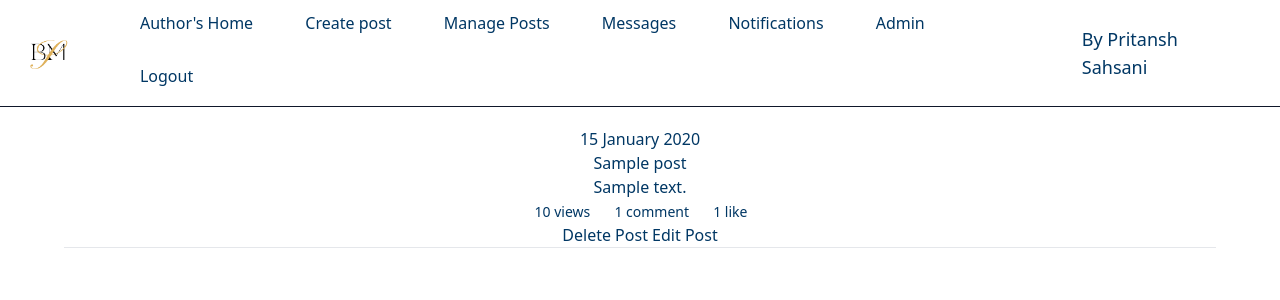
After one commit to pritansh-sahsani/the-bland-mirror, a Flask app: page /manage_posts in a window 1280 px wide. The commit adds this page. Shown: the top 300 px of the page. Run offline with Flask 2, Linux system fonts and the light colour scheme; a user stored in the database is signed in; tables that the repository leaves empty hold one stand-in row (values such as "Sample post"); style sheets or scripts are compiled from the project's sources; parts of the project's set-up code (start-up, migrations or seed data) failed here and were passed over; some libraries are stand-ins or nearby versions.

Commit message:
Created manage posts
Created manage posts, along with deleting and editing posts.

```diff
--- a/main/routes.py
+++ b/main/routes.py
@@ -213,8 +213,6 @@ def create_post():
     if len(choices) == 0:
         default_choice = ('', 'No posts available')
         choices = [default_choice]
-        choices = [default_choice]
-        choices = [default_choice]
     else:
         choices.insert(0, ('', 'Random Post'))
 
@@ -354,6 +352,99 @@ def reply_message(message_id):
 
     return render_template("reply_message.html", reply_form = reply_form, message = message, reply= reply)
 
+@app.route('/manage_posts', methods=['GET', 'POST'])
+@login_required
+def manage_posts():
+    posts = Posts.query.order_by(Posts.created_at.desc())\
+    .with_entities(Posts.id, Posts.title, Posts.url_title, Posts.summary, Posts.created_at, Posts.cover_img, Posts.views, Posts.likes, Posts.comments)\
+    .all()
+    posts_len=len(posts)
+    return render_template("manage_posts.html", posts=posts, posts_len=posts_len)
+
+@app.route('/delete_post/<string:post_id>', methods=['GET', 'POST'])
+@login_required
+def delete_post(post_id):
+    post_id = int(post_id)
+
+    post = Posts.query.filter_by(id = post_id).first_or_404()
+    likes = Likes.query.filter_by(post_no=post.id).all()
+    comments =  Comment.query.filter_by(post_no=post.id).all()
+    db.session.delete(post)
+    for like in likes:
+        db.session.delete(like)
+    for comment in comments:
+        db.session.delete(comment)
+    db.session.commit()
+
+    os.remove(os.path.join(app.root_path + '/static/post_img/' + post.cover_img))
+
+
+    flash("Post deleted successfully.")
+    return redirect(url_for('manage_posts'))
+
+@app.route('/edit_post/<string:post_id>', methods=['GET', 'POST'])
+@login_required
+def edit_post(post_id):
+    post_id = int(post_id)
+    old_post = Posts.query.filter_by(id = post_id).first_or_404()
+    posts = Posts.query.order_by(Posts.created_at.desc()).all()#
+
+    r1 = Posts.query.filter_by(id=old_post.related_1).first()
+    r2 = Posts.query.filter_by(id=old_post.related_2).first()
+    r3 = Posts.query.filter_by(id=old_post.related_3).first()
+
+    choices = [(post.id, post.title) for post in posts]
+
+    if len(choices) == 0:
+        [('', 'No posts available')]
+    else:
+        choices.insert(0, ('', 'Random Post'))
+        choices.remove((r1.id, r1.title))
+        choices.insert(0, (r1.id, r1.title))
+
+        choices.remove((r2.id, r2.title))
+        choices.insert(0, (r2.id, r2.title))
+
+        choices.remove((r3.id, r3.title))
+        choices.insert(0, (r3.id, r3.title))
+
+    post_form = PostForm(selection_choices=choices)
+
+    if post_form.validate_on_submit():
+
+        url_title = post_form.title.data
+        url_title = re.sub('[^-.~0-9a-zA-Z ]', '', url_title)
+
+        f = post_form.cover_img.data
+        if f:
+            os.remove(os.path.join(app.root_path + 'static','post_img', old_post.cover_img))
+            filename = url_title + '.' + f.filename.rsplit('.', 1)[1].lower()
+            f.save(os.path.join(app.root_path, 'static', 'post_img', filename))
+        else:
+            filename=old_post.cover_img
+
+        related_1 = int(post_form.related_1.data) if post_form.related_1.data else None
+        related_2 = int(post_form.related_2.data) if post_form.related_2.data else None
+        related_3 = int(post_form.related_3.data) if post_form.related_3.data else None
+
+        new_post = Posts(id = old_post.id, title = post_form.title.data, created_at = old_post.created_at, url_title = url_title, content = post_form.content.data, summary = post_form.summary.data, cover_img = filename, related_1 = related_1, related_2 = related_2, related_3 = related_3)
+
+        likes = Likes.query.filter_by(post_no=old_post.id).all()
+        comments =  Comment.query.filter_by(post_no=old_post.id).all()
+        db.session.delete(old_post)
+        for like in likes:
+            db.session.delete(like)
+        for comment in comments:
+            db.session.delete(comment)
+
+        db.session.add(new_post)
+        db.session.commit()
+
+        flash("Post Updated Successfully!", 'success')
+
+        return redirect(url_for('index'))
+
+    return render_template("edit_post.html", post_form=post_form, old_post=old_post)
 
 @app.errorhandler(404)
 def page_not_found(e):
--- a/main/templates/layout.html
+++ b/main/templates/layout.html
@@ -60,6 +60,9 @@
 							</a>
 							<a class="navbar-link" href="/create_post">
 								<button class="underline-btn">Create post</button>
+							</a>
+							<a class="navbar-link" href="/manage_posts">
+								<button class="underline-btn">Manage Posts</button>
 							</a>
 							<a class="navbar-link" href="/messages">
 								<button class="underline-btn">Messages</button>
--- /dev/null
+++ b/main/templates/manage_posts.html
@@ -0,0 +1,63 @@
+{% extends "layout.html" %}
+
+{% block title %}
+    Manage Posts
+{% endblock %}
+
+{% block main %}
+
+    <script type=text/javascript>
+
+        var posts_len = {{ posts_len }}
+        {% for post in posts %}
+            $(function() {
+                $('#delete_post{{ post.id }}').on('click', function(e) {
+                    e.preventDefault()
+                    $.getJSON('{{ url_for("delete_post", post_id=post.id) }}',function(data) {});
+                    $("#post{{ post.id }}").hide();
+                    posts_len = posts_len-1;
+                    if(posts_len==0)
+                    {
+                        $('#no_posts').text("No Posts");
+                    }
+                });
+            });
+        {% endfor %}
+    </script>
+    <center>
+        {% if posts_len != 0 %}
+            <h3 id="no_posts"></h3>
+            {% for post in posts %}
+                <div id="post{{ post.id }}">
+                    <p>{{ post.created_at.strftime("%d %B %Y") }}</p>
+                    <p>{{ post.title }}</p>
+                    <p>{{ post.summary }}</p>
+
+                    {% if post.views == 1 %}
+                        <p class="ml-0.5 inline-block text-sm">{{ post.views }} view</p>
+                    {% else %}
+                        <p class="ml-0.5 inline-block text-sm">{{ post.views }} views</p>
+                    {% endif %}
+
+                    {% if post.comments == 1 %}
+                        <p class="ml-5 inline-block text-sm">{{ post.comments }} comment</p>
+                    {% else %}
+                        <p class="ml-5 inline-block text-sm">{{ post.comments }} comments</p>
+                    {% endif %}
+
+                    {% if post.comments == 1 %}
+                        <p class="ml-5 inline-block text-sm">{{ post.likes }} like</p>
+                    {% else %}
+                        <p class="ml-5 inline-block text-sm">{{ post.likes }} likes</p>
+                    {% endif %}
+                    <br>
+                    <button id="delete_post{{ post.id }}">Delete Post</button>
+                    <a href="{{ url_for('edit_post', post_id=post.id) }}"><button>Edit Post</button>
+                    <hr>
+                </div>
+            {% endfor %}
+        {% else %}
+                <h3 id="no_posts">No Published Posts</h3>
+        {% endif %}
+    </center>
+{% endblock main %}
--- a/main/templates/messages.html
+++ b/main/templates/messages.html
@@ -40,8 +40,8 @@
 
     <center>
         <div class="w-95% hidden md:block">
+            {% if msg_len != 0 %}
                 <h3 id="no_msg"></h3>
-        {% if msg_len != 0 %}
                 {% for message in messages %}
                         <div id="message{{ message.id }}">
                             <p>{{ message.name }}</p>
```
Also changed, not shown: main/templates/edit_post.html (added, +78 -0 lines). Lines whose indentation alone changed are shown as unchanged.
